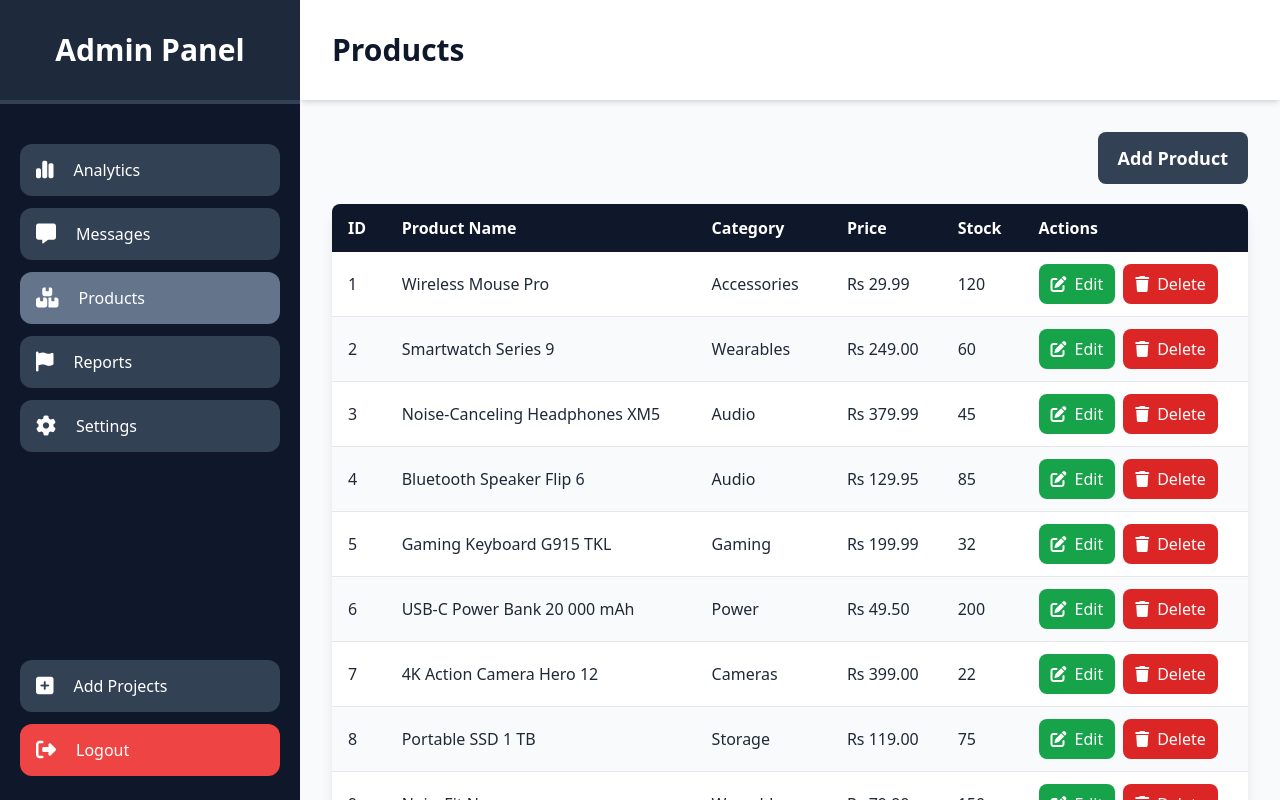
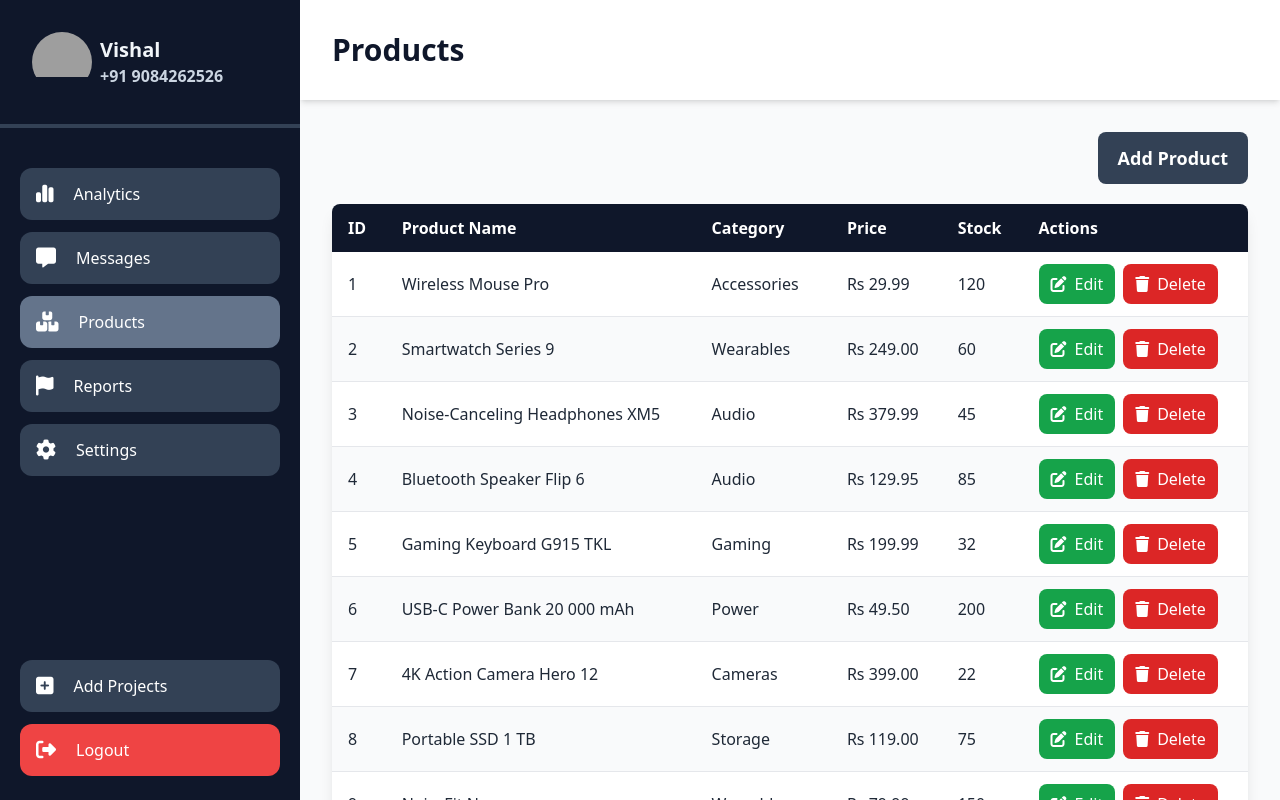
Before and after one commit to Vishal262526/dromkart-admin-panel, a plain HTML site: page adminProducts.html in a window 1280 px wide. Drawn offline with nearby package versions, Linux system fonts and the light colour scheme; grey boxes are pictures that could not be loaded.

Commit message:
Profile added on the top of the admin panel

```diff
--- a/adminProducts.html
+++ b/adminProducts.html
@@ -23,7 +23,20 @@
     <!-- Sidebar -->
     <div class="bg-slate-900 text-white flex flex-col justify-between">
       <div>
-        <h1 class="bg-slate-800 text-center font-bold text-3xl p-8 hidden md:block">Admin Panel</h1>
+        <div class="p-5 md:p-8 flex items-center gap-2">
+
+          <div class="w-[40px] h-[40px] md:w-[60px] md:h-[60px] rounded-full overflow-hidden mx-auto md:mx-0">
+            <img
+              src="https://media.licdn.com/dms/image/v2/D4D03AQGUEEsdyq7fWg/profile-displayphoto-shrink_800_800/profile-displayphoto-shrink_800_800/0/1718786108638?e=1755129600&v=beta&t=CmXMUDxAuaeuPcU-C6P0aL_zqMtA2Cpw9dHRGUOJrEw"
+              alt="Profile Picture">
+          </div>
+
+          <div class="hidden md:block">
+            <p class="text-xl font-bold text-slate-100">Vishal</p>
+            <p class="text-md font-bold text-slate-300">+91 9084262526</p>
+          </div>
+
+        </div>
         <div class="h-1 bg-slate-700 w-full"></div>
 
         <div class="py-10 px-5">
```
Also changed, not shown: addProduct.html (+13 -1 lines), addProject.html (+16 -1 lines), adminMessages.html (+13 -1 lines), adminPage.html (+15 -1 lines), adminProjects.html (+13 -1 lines), adminReports.html (+13 -1 lines).
